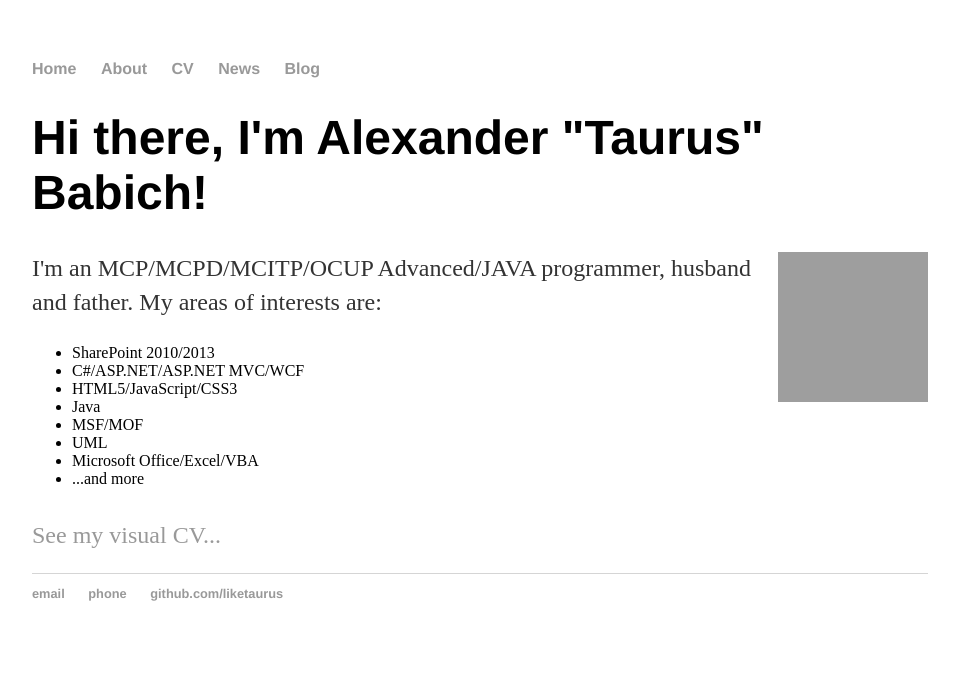
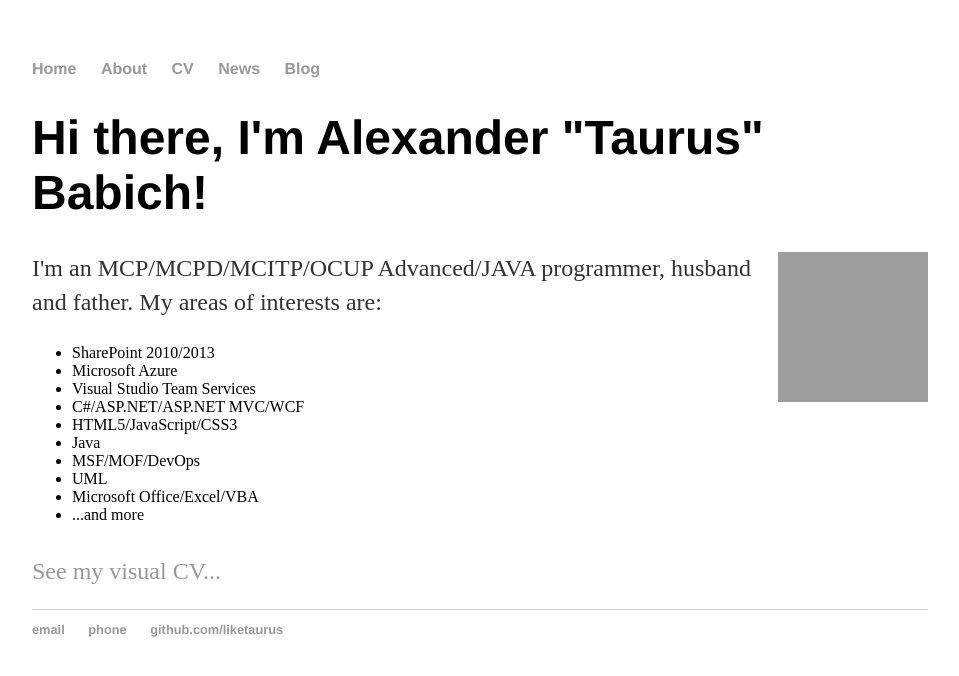
Before and after one commit to liketaurus/liketaurus.github.io, a Jekyll site: the page built from index.html, in a window 1280 px wide. Shown: the top 676 px of the page, without its empty margins (160-1119 px from the left). Built offline with Jekyll 4.4.1, drawn with Linux system fonts in a browser that asks for light colours; grey boxes are pictures that could not be loaded.

Commit message:
Update index.html

```diff
--- a/index.html
+++ b/index.html
@@ -8,11 +8,13 @@ title: Alexander "Taurus" Babich
                     I'm an MCP/MCPD/MCITP/OCUP Advanced/JAVA programmer, husband and father.
                     My areas of interests are:
 					<ul>
-					  <li> SharePoint 2010/2013</li>
+					  <li>SharePoint 2010/2013</li>
+					  <li>Microsoft Azure</li>
+					  <li>Visual Studio Team Services</li>
 					  <li>C#/ASP.NET/ASP.NET MVC/WCF</li>
 					  <li>HTML5/JavaScript/CSS3</li>
 					  <li>Java</li>
-					  <li>MSF/MOF</li>
+					  <li>MSF/MOF/DevOps</li>
 					  <li>UML</li>
 					  <li>Microsoft Office/Excel/VBA</li>
 					  <li>...and more</li>
```
